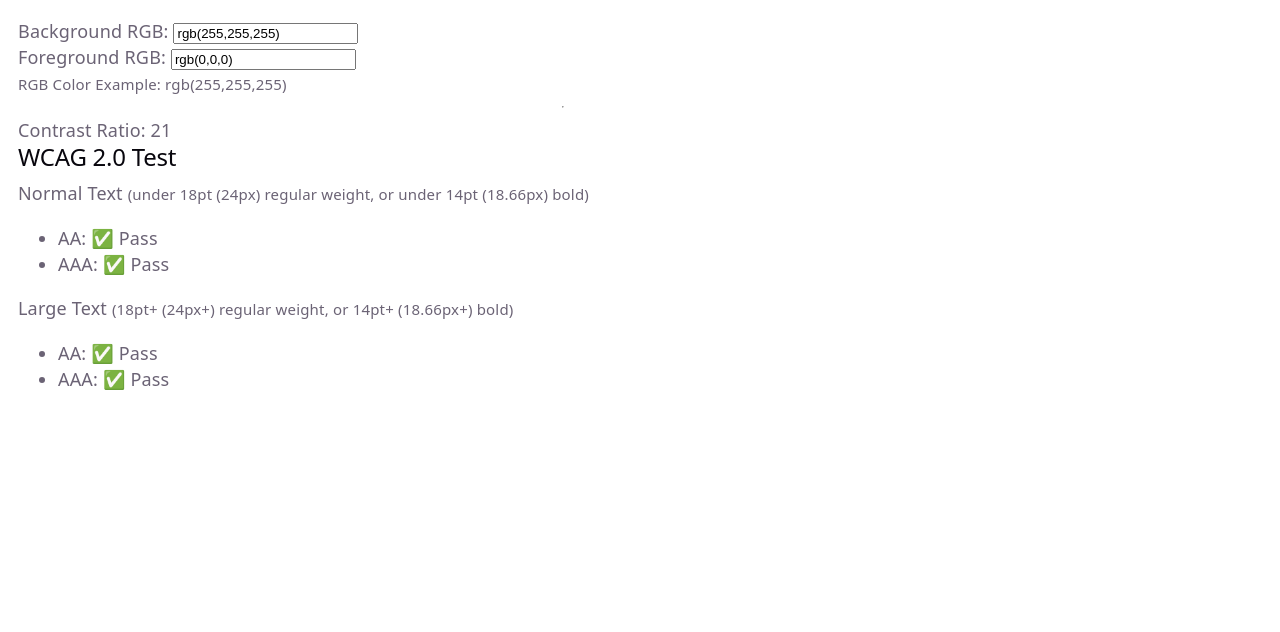
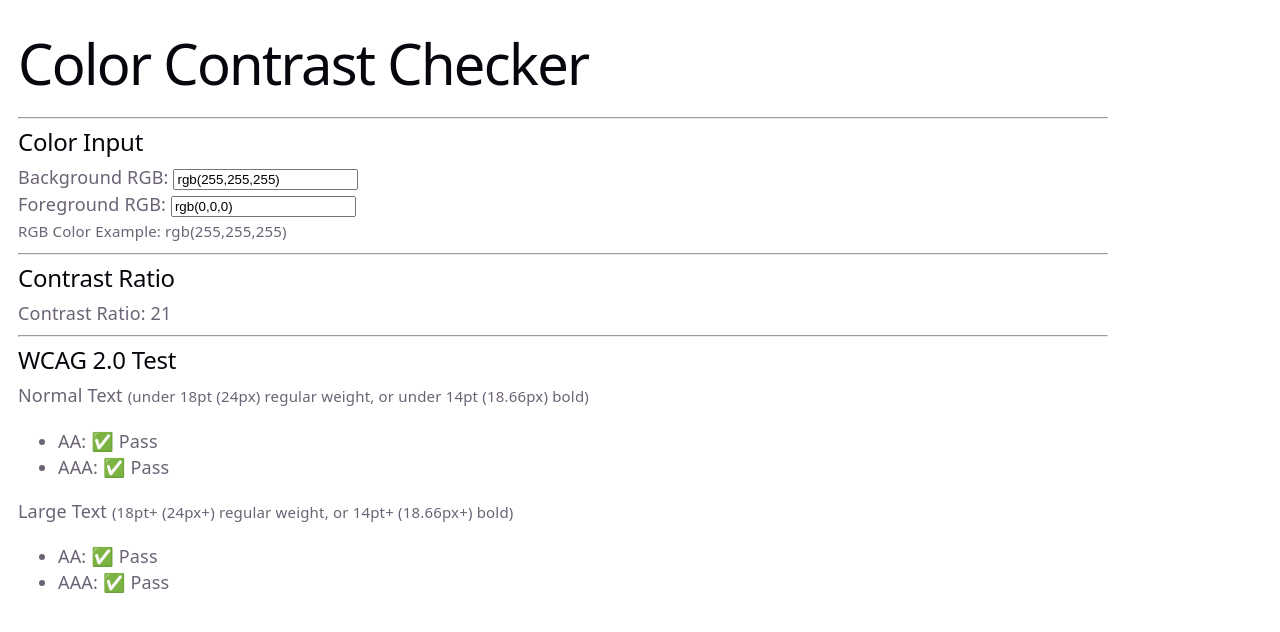
Before and after one commit to AdoraWyne/color-contrast-checker, a React (Vite) app: page / in a window 1280 px wide. Shown: the top 632 px of the page. Built offline with nearby package versions, Linux system fonts and the light colour scheme.

Commit message:
Add h1 and hr

```diff
--- a/src/App.tsx
+++ b/src/App.tsx
@@ -15,7 +15,12 @@
 
   return (
     <>
+    <h1>Color Contrast Checker</h1>
+
+    <div><hr /></div>
+
     <div>
+      <h2>Color Input</h2>
       <div>
       <label>
         Background RGB:{' '}
@@ -41,11 +46,14 @@
       <small>RGB Color Example: rgb(255,255,255)</small>
     </div>
 
-    <hr />
+    <div><hr /></div>
 
     <div>
+      <h2>Contrast Ratio</h2>
       <p>Contrast Ratio: {(isNaN(backgroundLuminanceValue) || isNaN(foregroundLuminanceValue)) ? "Enter valid RGB values 🐖" : contrastRatio}</p>
     </div>
+
+    <div><hr /></div>
 
     <div>
       <h2>WCAG 2.0 Test</h2>
```
